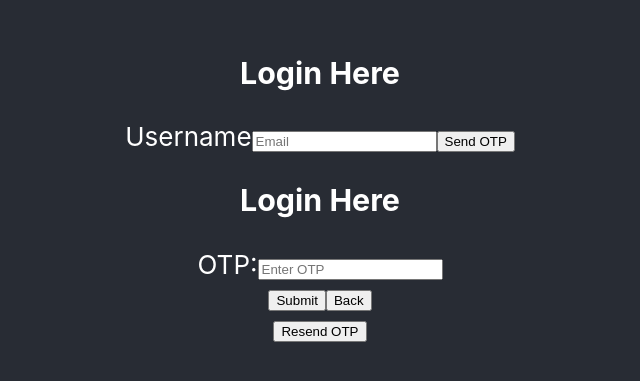
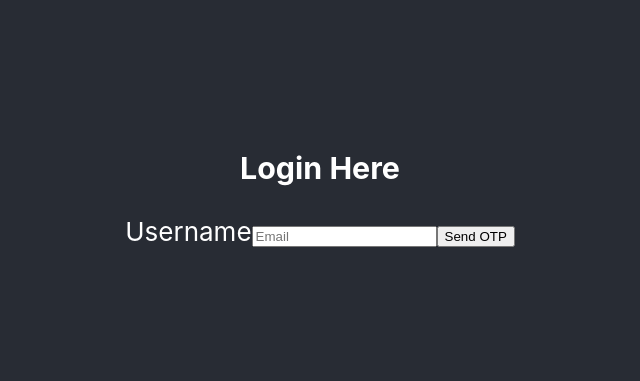
Before and after one commit to abhinavsingh06/login-react-web, a React (Create React App) app: page / in a window 1280 px wide. Shown: the part 217-598 px from the top of the page, without its empty margins (320-960 px from the left). Built offline with nearby package versions, Linux system fonts and the light colour scheme; the HTML template or start-up script is replaced by a standard one.

Commit message:
chore: refactor form handling

```diff
--- a/src/components/LoginForm.jsx
+++ b/src/components/LoginForm.jsx
@@ -52,14 +52,19 @@ const LoginForm = () => {
     handleSendOtp();
   };
 
-
   const handleOtpSubmit = () => {};
-
 
   const handleSendOtp = () => {};
 
   return (
     <>
+      <ToastContainer />
+      <div className="background">
+        <div className="shape"></div>
+        <div class="shape"></div>
+      </div>
+      <div className="">
+        {!isOtpSent ? (
           <form onSubmit={handleEmailSubmit} className="">
             <h3>Login Here</h3>
             <label for="username">Username</label>
@@ -73,7 +78,7 @@ const LoginForm = () => {
             />
             <button type="submit">Send OTP</button>
           </form>
-
+        ) : (
           <form onSubmit={handleOtpSubmit} className="">
             <h3>Login Here</h3>
             <label for="otp">OTP:</label>
@@ -102,6 +107,8 @@ const LoginForm = () => {
               </button>
             </div>
           </form>
+        )}
+      </div>
     </>
   );
 };
```
Lines whose indentation alone changed are shown as unchanged.
